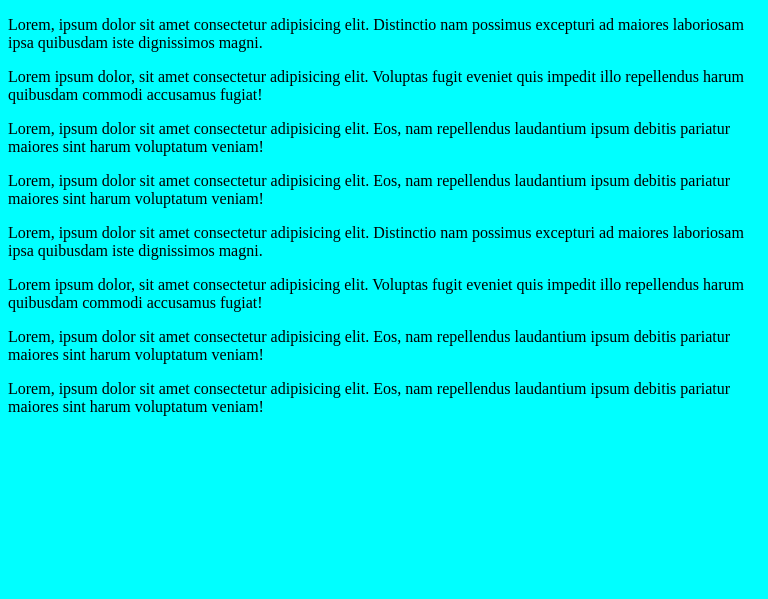
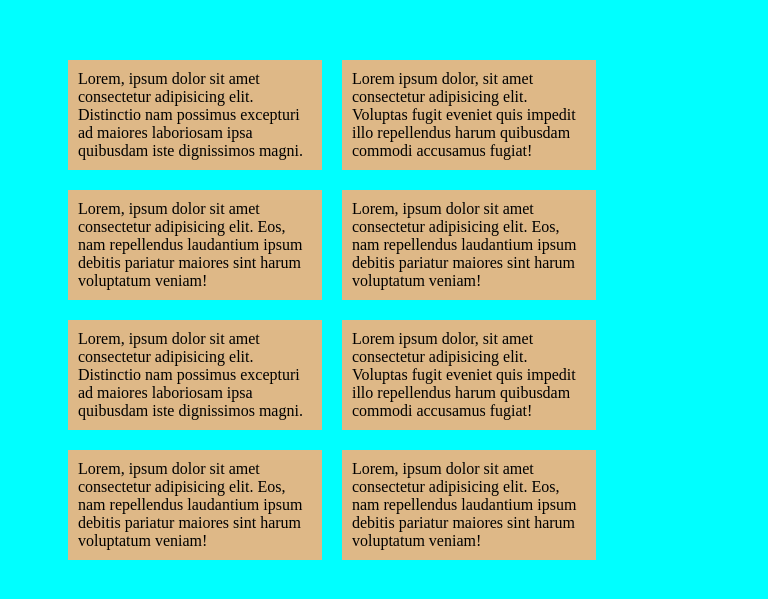
Before and after one commit to Tekula-Hemanth-Reddy/wpslabsassignments, a PHP site: page / in a window 768 px wide. Shown: the part 131-730 px from the top of the page. Run offline with PHP 8.4, Linux system fonts and the light colour scheme.

Commit message:
Add files via upload

```diff
--- a/labs/lab3/_css/styles.css
+++ b/labs/lab3/_css/styles.css
@@ -31,3 +31,108 @@
     background-color: chocolate;
     color: bisque;
 }
+
+.things{
+    margin-left: 150px;
+    margin-right: auto;
+    margin-top: 50px;
+}
+
+p{
+   display: block;
+    width:20%;
+    background-color: burlywood;
+    margin: 10px;
+    padding: 10px;
+    position: relative;
+    float: left;
+}
+
+@media(min-width:990px) and (max-width:1200px){
+
+    .things{
+        margin-left: 150px;
+        margin-right: auto;
+        margin-top: 50px;
+    }
+    .col-lg-1{
+        width: 8.33%;
+    }
+    .col-lg-2{
+        width: 16.66%;
+    }
+    .col-lg-3{
+        width: 25%;
+    }
+    .col-lg-4{
+        width: 33.33%;
+    }
+    .col-lg-5{
+        width: 41.66%;
+    }
+    .col-lg-6{
+        width: 50%;
+    }
+    .col-lg-7{
+        width: 58.33%;
+    }
+    .col-lg-8{
+        width: 66.66%;
+    }
+    .col-lg-9{
+        width: 75%;
+    }
+    .col-lg-10{
+        width: 83.33%;
+    }
+    .col-lg-11{
+        width: 91.66%;
+    }
+    .col-lg-12{
+        width: 100%;
+    }
+}
+
+@media(min-width:450px) and (max-width:989px){
+    .things{
+        margin-left: 50px;
+        margin-right: auto;
+        margin-top: 50px;
+    }
+    .col-md-1{
+        width: 8.33%;
+    }
+    .col-md-2{
+        width: 16.66%;
+    }
+    .col-md-3{
+        width: 25%;
+    }
+    .col-md-4{
+        width: 33.33%;
+    }
+    .col-md-5{
+        width: 41.66%;
+    }
+    .col-md-6{
+        width: 50%;
+    }
+    .col-md-7{
+        width: 58.33%;
+    }
+    .col-md-8{
+        width: 66.66%;
+    }
+    .col-md-9{
+        width: 75%;
+    }
+    .col-md-10{
+        width: 83.33%;
+    }
+    .col-md-11{
+        width: 91.66%;
+    }
+    .col-md-12{
+        width: 100%;
+    }
+}
```
